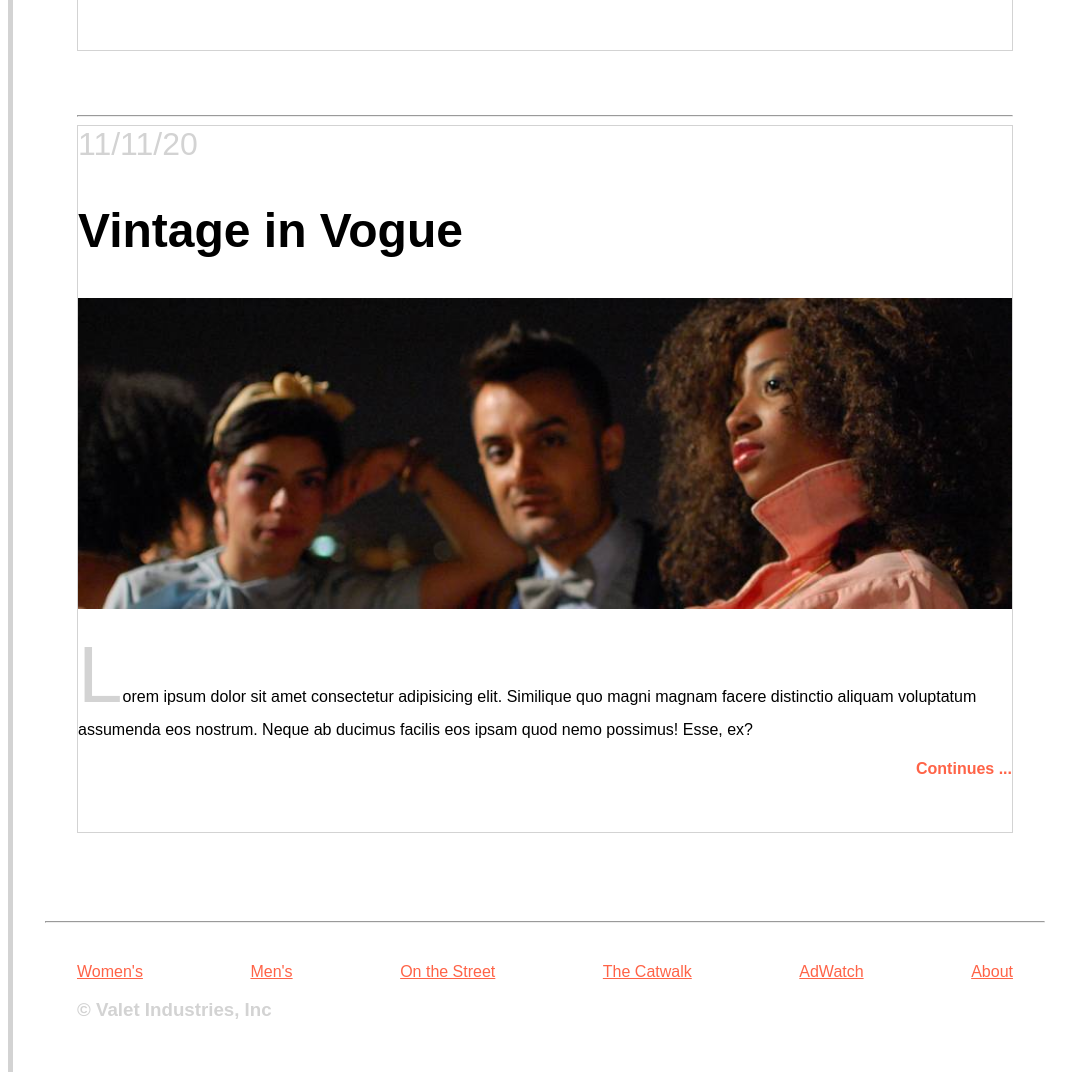
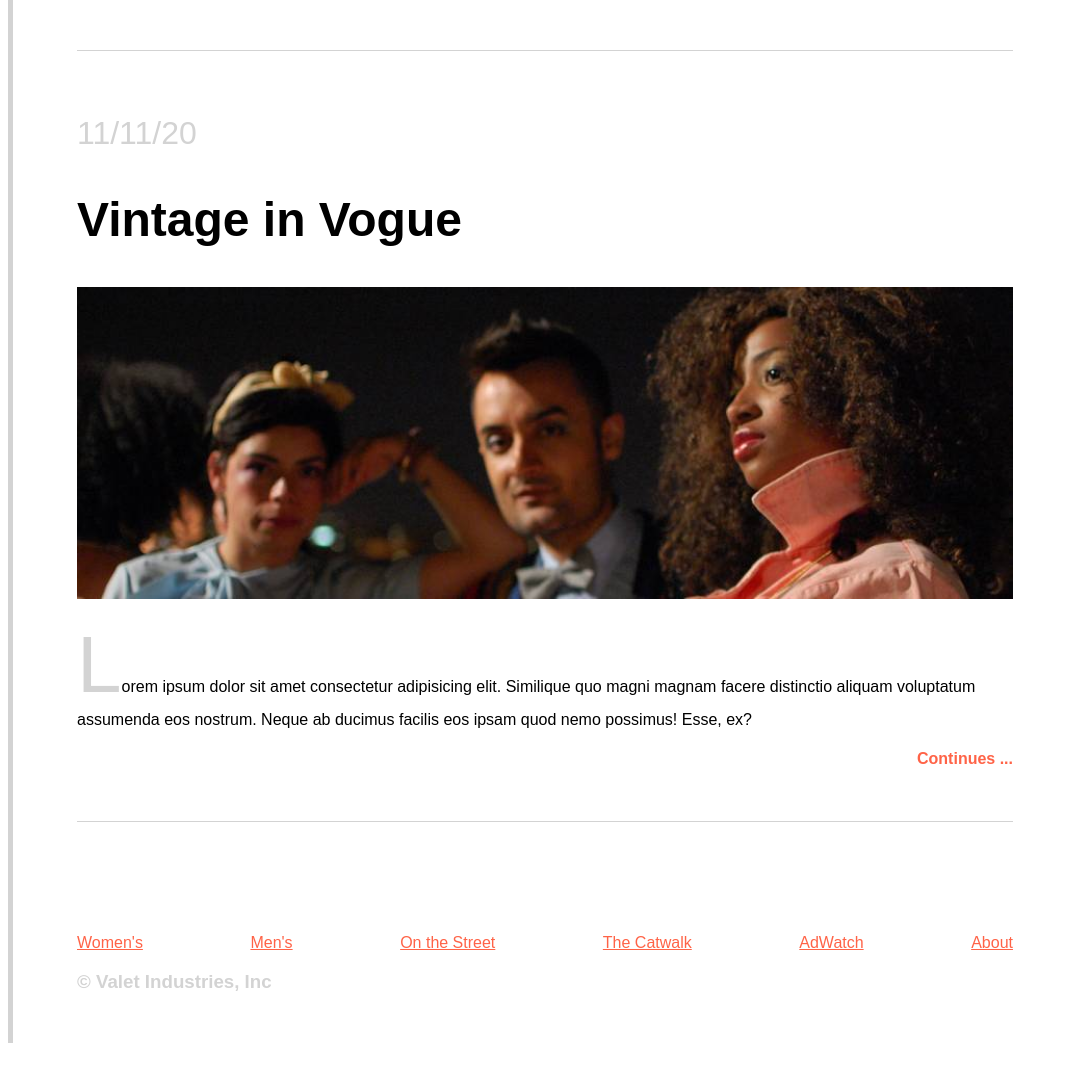
Before and after one commit to geiselleholt/ALAB-320H12-ReactFashionBlog-Html, a plain HTML site: page index.html in a window 1280 px wide. Shown: the part 970-2050 px from the top of the page, without its empty margins (0-1068 px from the left). After the commit the page ends 2021 px from the top, so only its background shows below. Drawn offline with Linux system fonts and the light colour scheme.

Commit message:
fixed atricle border

```diff
--- a/index.html
+++ b/index.html
@@ -38,7 +38,7 @@
           </aside>
         </article>
       </section>
-      <hr>
+
       <section>
         <article>
           <time datetime="2015-08-07">11/11/20</time>
@@ -56,7 +56,7 @@
         </article>
       </section>
     </main>
-    <hr>
+
     <footer>
       <nav aria-label="Main Navigation" role="navigation">
         <ul>
--- a/styles.css
+++ b/styles.css
@@ -64,7 +64,7 @@ footer h3 {
 
 article {
     margin-bottom: 4rem;
-    border: 1px solid lightgray;
+    border-bottom: 1px solid lightgray;
     padding-bottom: 2rem;
 }
 
```
